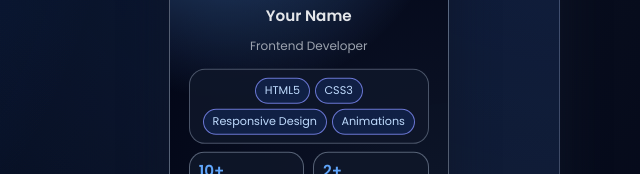
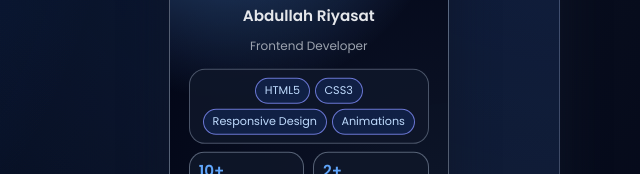
Before and after one commit to AbdullahRiyasat/personal, a plain HTML site: page index.html in a window 1280 px wide. Shown: the part 293-467 px from the top of the page, 620-1260 px from the left. Drawn offline with Linux system fonts and the light colour scheme.

Commit message:
first commit

```diff
--- a/index.html
+++ b/index.html
@@ -978,7 +978,7 @@
         <div class="hero-aside-inner">
           <div class="hero-avatar">
             <div class="avatar-circle"></div>
-            <div class="avatar-name">Your Name</div>
+            <div class="avatar-name">Abdullah Riyasat</div>
             <div class="avatar-role">Frontend Developer</div>
             <div class="hero-stack">
               <span class="stack-pill">HTML5</span>
```
